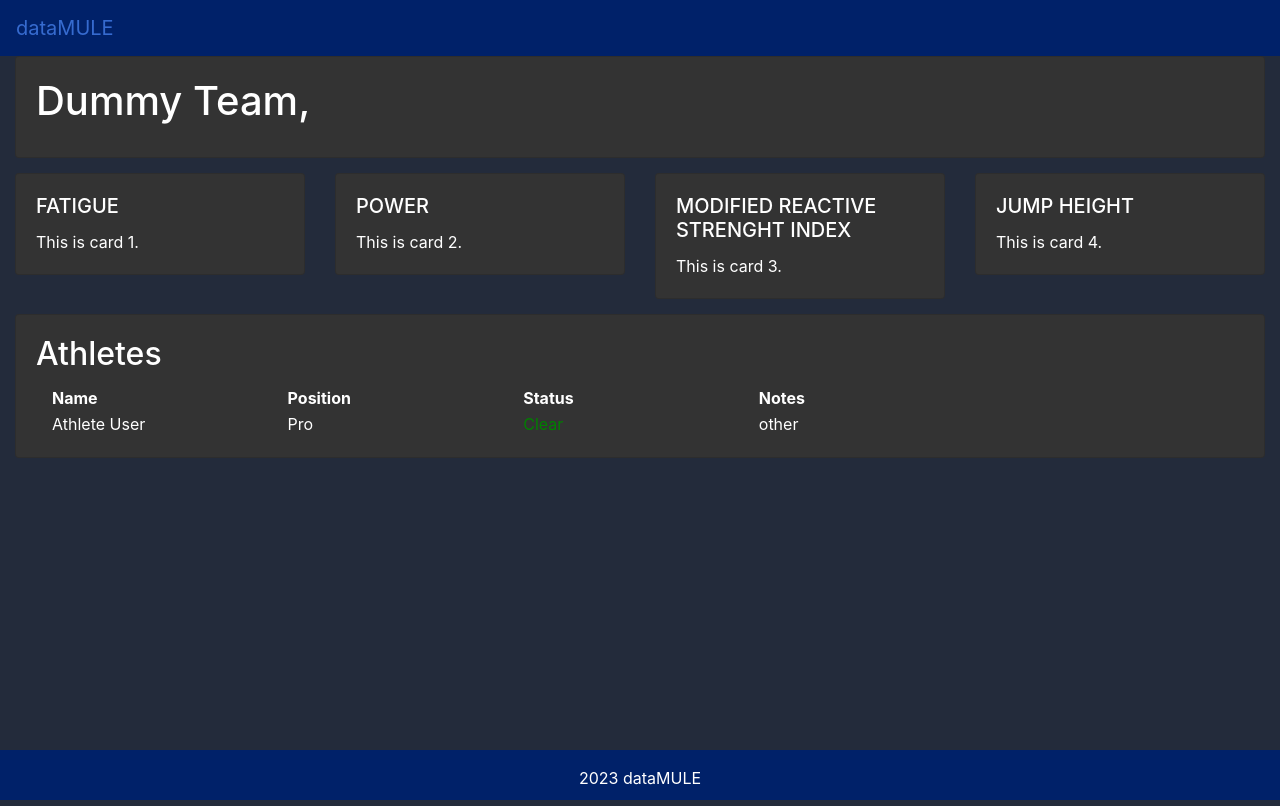
After one commit to Jsosau24/dataMule, a Flask app: template website/templates/team_dashboard.html in a window 1280 px wide. The commit adds this page. Run offline with Flask 3, Linux system fonts and the light colour scheme; the template is opened without the code that fills it: values that come from a table or form of the project are taken from there, others are empty; some libraries are stand-ins or nearby versions.

Commit message:
coach and athlete pages now working

```diff
--- a/website/templates/base.html
+++ b/website/templates/base.html
@@ -25,19 +25,25 @@
         <button class="navbar-toggler" type="button" data-toggle="collapse" data-target="#collapsibleNavbar">
             <span class="navbar-toggler-icon"></span>
         </button>
+
+        {% if user.type == 'coach' %}
+        <!-- Dropdown -->
         <div class="collapse navbar-collapse" id="collapsibleNavbar">
             <ul class="navbar-nav">
-                <li class="nav-item">
-                <a class="nav-link" href="#">Item 1</a>
-                </li>
-                <li class="nav-item">
-                <a class="nav-link" href="#">Item 2</a>
-                </li>
-                <li class="nav-item">
-                <a class="nav-link" href="#">Item 3</a>
+                <li class="nav-item dropdown">
+                    <a class="nav-link dropdown-toggle" href="#" id="navbardrop" data-toggle="dropdown">
+                        My Teams
+                    </a>
+                    <div class="dropdown-menu">
+                        {% for team in user.teams %}
+                        <a class="dropdown-item" href="/team/{{ team.id }}">{{ team.name }}</a>
+                        {% endfor %}
+                    </div>
                 </li>
             </ul>
         </div>
+        {% endif %}
+
   </nav>
 
     {% block content %}
--- /dev/null
+++ b/website/templates/team_dashboard.html
@@ -0,0 +1,88 @@
+{% extends "base.html" %}
+{% block content %}
+<main>
+  <div class="container-fluid">
+    <div class="card" style="margin-bottom: 15px;">
+      <div class="card-body">
+        <h1 class="card-title">{{team.name}},</h5> <!-- Breaking RFD -->
+      </div>
+    </div>
+
+  <div class="row">
+    <div class="col-md-3">
+      <div class="card">
+        <div class="card-body">
+          <h5 class="card-title">FATIGUE</h5> <!-- Breaking RFD -->
+          <p class="card-text">This is card 1.</p>
+        </div>
+      </div>
+    </div>
+
+    <div class="col-md-3">
+      <div class="card">
+        <div class="card-body">
+          <h5 class="card-title">POWER</h5> <!-- RELATIVE POWER -->
+          <p class="card-text">This is card 2.</p>
+        </div>
+      </div>
+    </div>
+
+    <div class="col-md-3">
+      <div class="card">
+        <div class="card-body">
+          <h5 class="card-title">MODIFIED REACTIVE STRENGHT INDEX</h5> <!-- MRSi -->
+          <p class="card-text">This is card 3.</p>
+        </div>
+      </div>
+    </div>
+
+    <div class="col-md-3">
+      <div class="card">
+        <div class="card-body">
+          <h5 class="card-title">JUMP HEIGHT</h5>
+          <p class="card-text">This is card 4.</p>
+        </div>
+      </div>
+    </div>
+  </div>
+
+  <div class="container-fluid">
+    <div class="row">
+      <div class="card" style="width: 100%; margin-top: 15px;">
+        <div class="card-body">
+          <h2 class="card-title">Athletes</h2>
+          <div class="container-fluid">
+            <table style="width:100%">
+              <tr>
+                <th style="width: 20%;">Name</th>
+                <th style="width: 20%;">Position</th>
+                <th style="width: 20%;">Status</th>
+                <th style="width: 40%;">Notes</th>
+              </tr>
+              {% for athlete in athletes %}
+              <tr>
+                <td>{{ athlete.first_name }} {{ athlete.last_name }}</td>
+                <td>{{ athlete.position }}</td>
+                <td>
+                  {% if athlete.status == 0 %}
+                  <p class="card-text" style="color: green;">Clear</p>
+                  {% elif athlete.status == 1 %}
+                  <p class="card-text" style="color: yellow;">Warning</p>
+                  {% else %}
+                  <p class="card-text" style="color: red;">Not Clear</p>
+                  {% endif %}
+                </td>
+                <td>other</td> <!-- replace 'other' with the actual attribute name -->
+              </tr>
+              {% endfor %}
+            </table>
+          </div>
+        </div>
+    </div>
+  </div>
+
+</div>
+
+</main>
+
+{% endblock %}
```
Also changed, not shown: website/__init__.py (+11 -1 lines), website/auth.py (+13 -3 lines), website/models.py (+18 -0 lines), website/routes.py (+26 -4 lines), website/templates/coach.html (deleted, +0 -67 lines).
